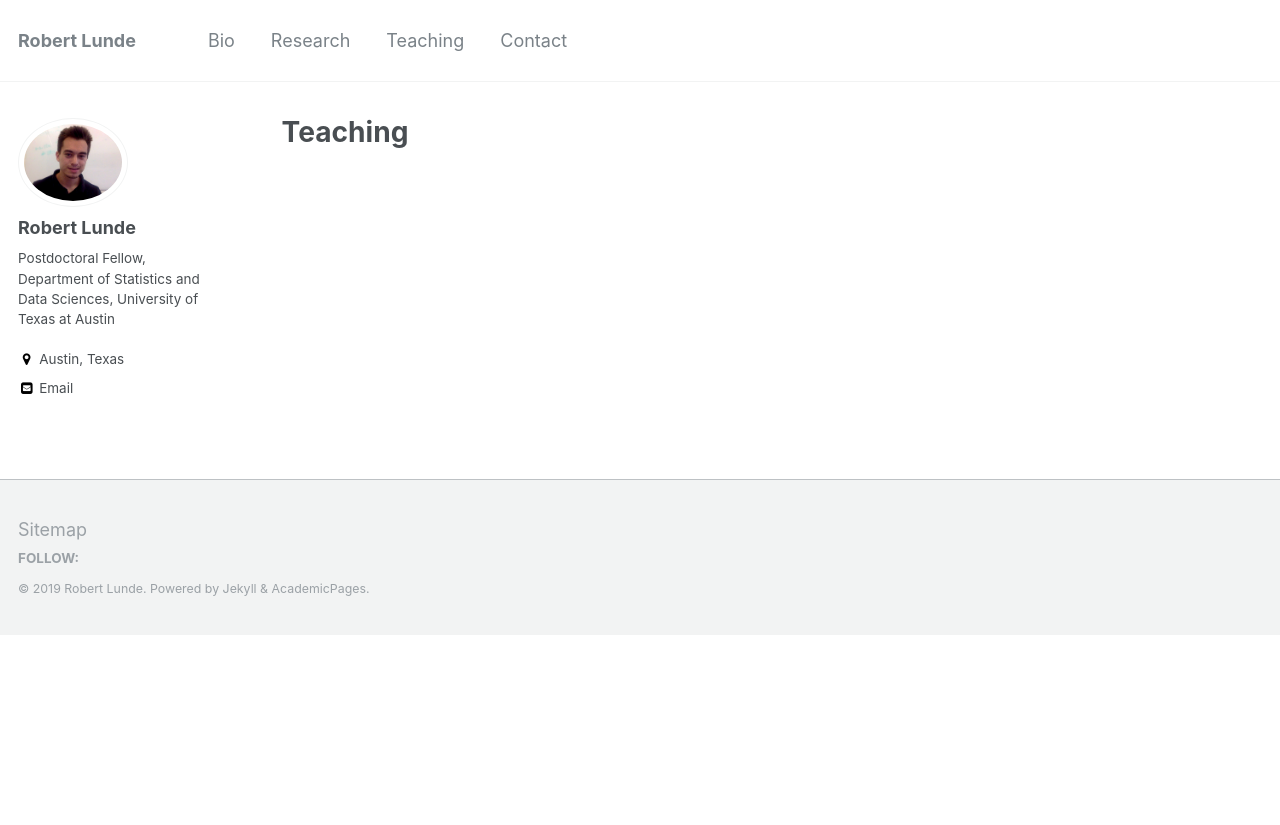
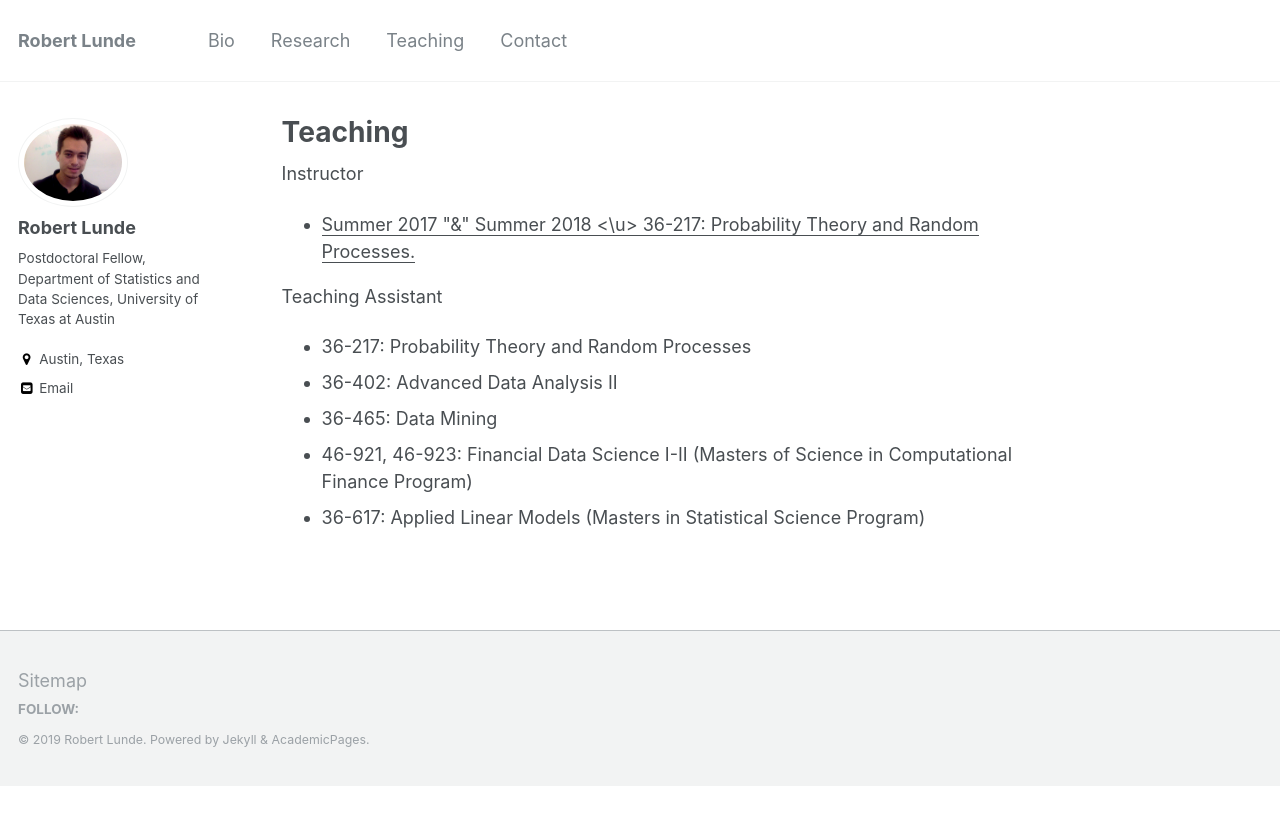
Before and after one commit to rslunde/rslunde.github.io, a Jekyll site: the page built from _pages/teaching.md, in a window 1280 px wide. Shown: the top 825 px of the page. Built offline with Jekyll 4.4.1, drawn with Linux system fonts in a browser that asks for light colours.

Commit message:
update teaching

```diff
--- a/_pages/teaching.md
+++ b/_pages/teaching.md
@@ -3,3 +3,12 @@ title: "Teaching"
 permalink: /teaching/
 author_profile: true
 ---
+Instructor
+* <u> Summer 2017 "&" Summer 2018 <\u> 36-217: Probability Theory and Random Processes.
+
+Teaching Assistant
+* 36-217: Probability Theory and Random Processes
+* 36-402: Advanced Data Analysis II
+* 36-465: Data Mining
+* 46-921, 46-923: Financial Data Science I-II (Masters of Science in Computational Finance Program)
+* 36-617: Applied Linear Models (Masters in Statistical Science Program)
```
Also changed, not shown: 2 other files.
